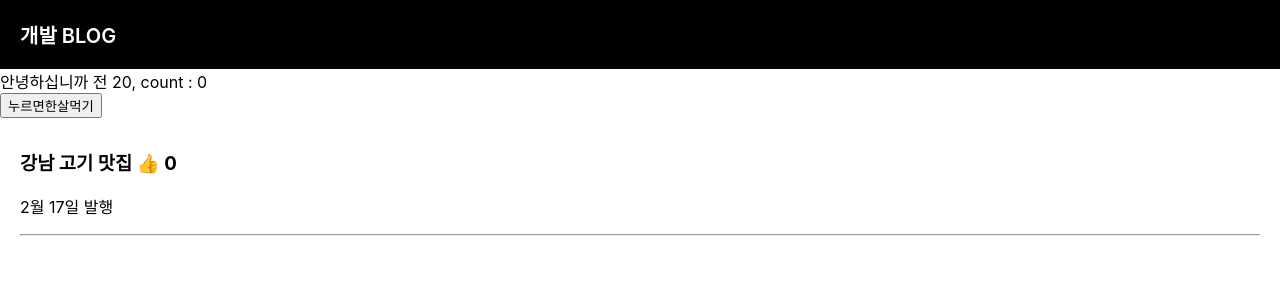
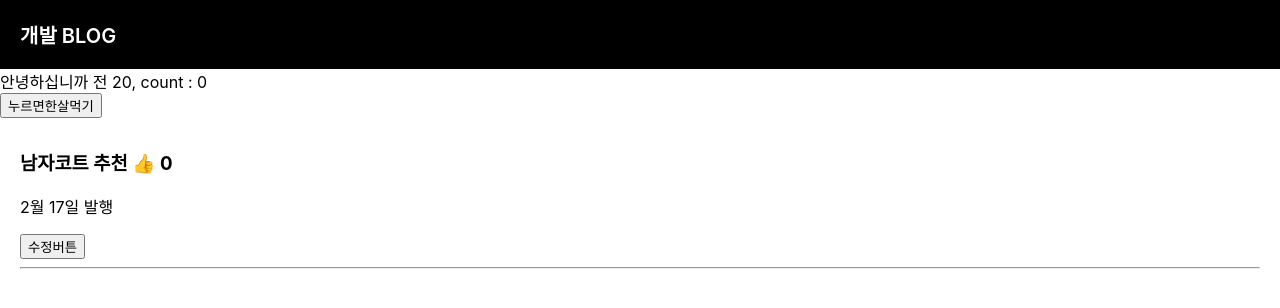
Before and after one commit to hmmiii/reactStudy, a React (Create React App) app in the folder blog/: page / in a window 1280 px wide. Shown: the top 308 px of the page. Built offline with nearby package versions, Linux system fonts and the light colour scheme.

Commit message:
study: setState & deepCopy

```diff
--- a/blog/src/App.js
+++ b/blog/src/App.js
@@ -11,7 +11,7 @@ function App() {
       setAge(prev => prev+1);
     }
   },[count]);
-  let [posts, setPosts] = useState('강남 고기 맛집');
+  let [posts, setPosts] = useState(['남자코트 추천', '강남 우동맛집', '파이썬 독학']);
   let [thumbs, setThumbs] = useState(0);
   var data = '안녕하세요.';
   return (
@@ -30,8 +30,13 @@ function App() {
         }}>누르면한살먹기</button>
       </div>
       <div className="list">
-        <h3>{ posts } <span onClick={ ()=>{setThumbs(prev => prev+1)} }>👍</span> {thumbs}</h3>
+        <h3>{ posts[0] } <span onClick={ ()=>{setThumbs(prev => prev+1)} }>👍</span> {thumbs}</h3>
         <p>2월 17일 발행</p>
+        <button onClick={ ()=>{
+          let copy = [...posts];
+          copy[0] = '여자코트 추천';
+          setPosts(copy);
+        } }> 수정버튼 </button>
         <hr/>
       </div>
     </div>
```
